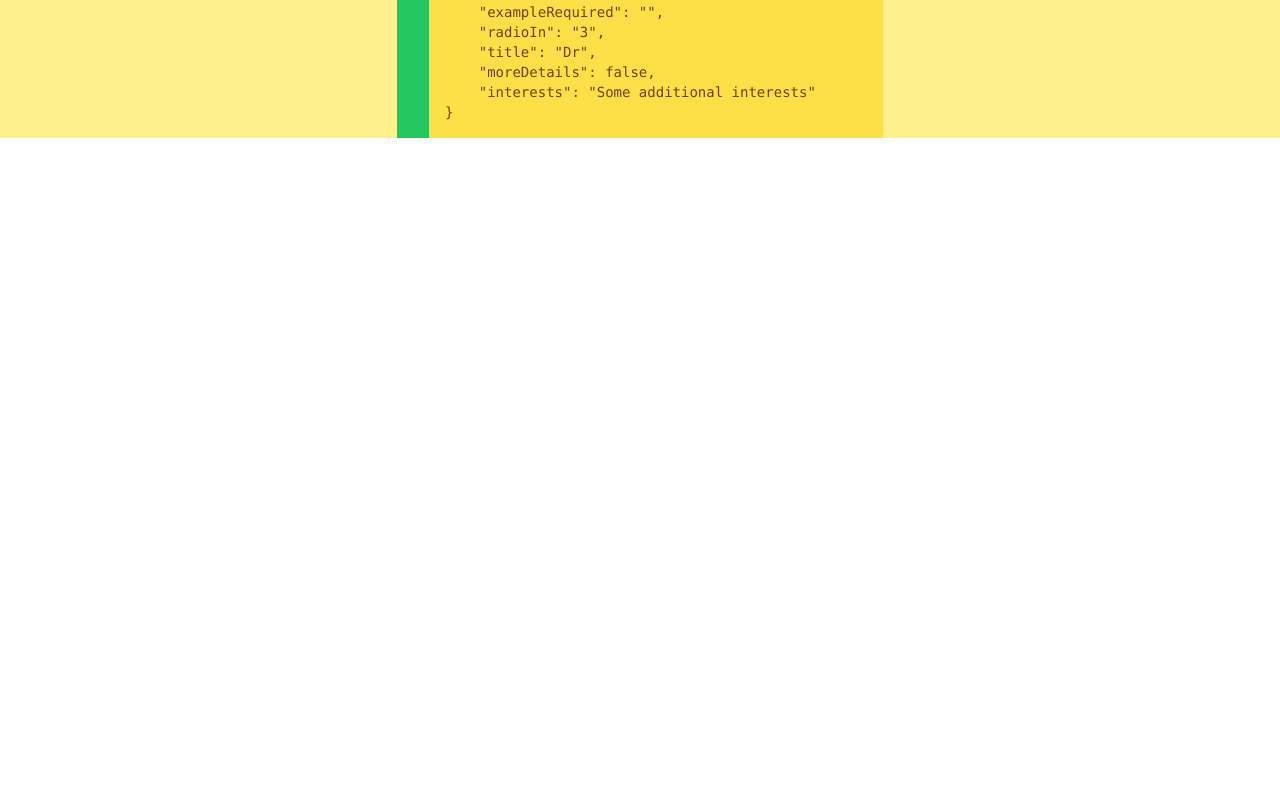
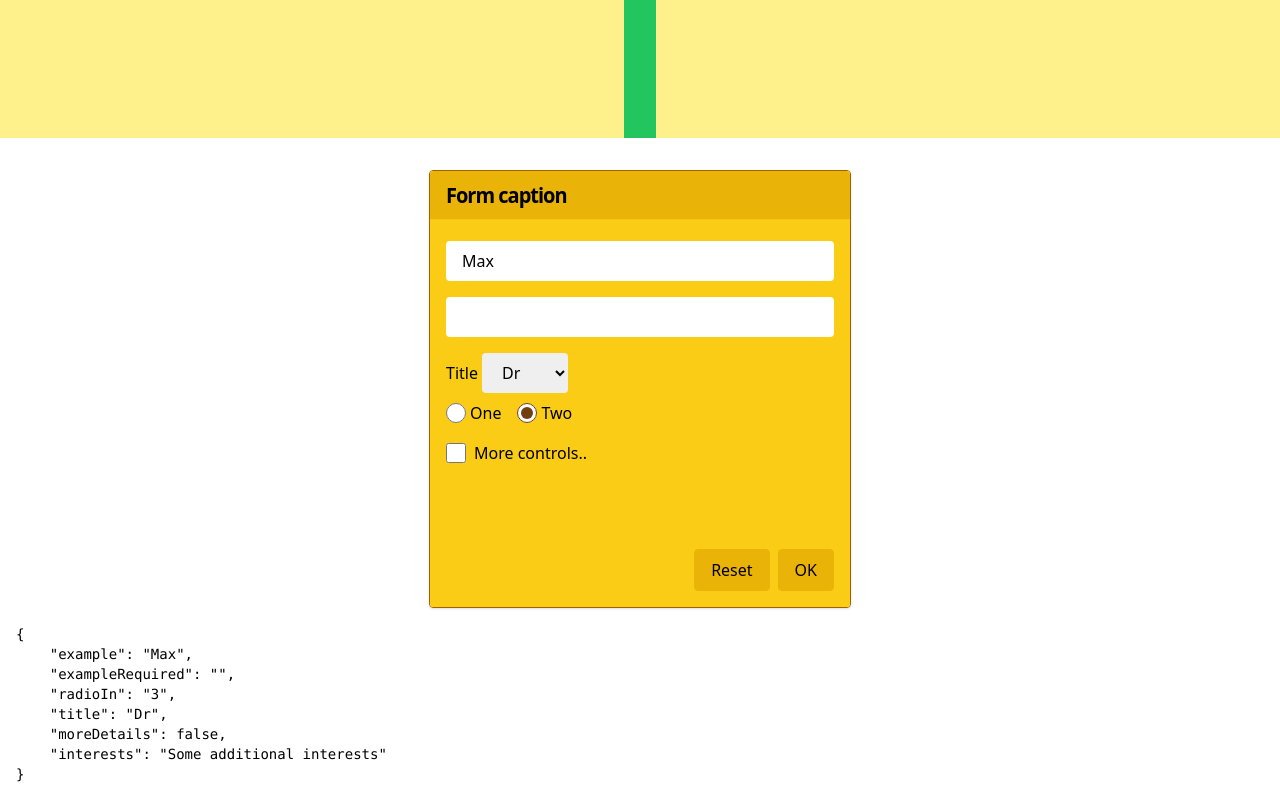
Before and after one commit to maxzz/forms-react-hook-form, a React (Vite) app: page / in a window 1280 px wide. Shown: the part 662-1462 px from the top of the page. Before the commit the page ends 800 px from the top, so only its background shows below. Built offline with nearby package versions, Linux system fonts and the light colour scheme.

Commit message:
WIP. hook-form3. add #portals-container

```diff
--- a/index.html
+++ b/index.html
@@ -8,6 +8,7 @@
   </head>
   <body>
     <div id="root"></div>
+    <div id="portals-container"></div>
     <script type="module" src="/src/main.tsx"></script>
   </body>
 </html>
--- a/src/App.tsx
+++ b/src/App.tsx
@@ -1,11 +1,12 @@
 import { Page1_Form } from "./components/page1SimplestForm";
 import { Page2_Form } from "./components/page2";
+import { Page3_Form } from "./components/page3";
 
 export function App() {
     return (
         <div className="min-h-screen flex justify-center bg-yellow-200">
             <div className="bg-green-500 w-8"></div>
-            <Page2_Form />
+            <Page3_Form />
         </div>
     );
 }
--- /dev/null
+++ b/src/components/page3/index.tsx
@@ -0,0 +1,95 @@
+import { useForm } from "react-hook-form";
+import { Input, Select, Radio, Button } from '../page2/controls';
+import { classNames } from '../../utils/classnames';
+import { defaultValues, selectOptions } from "../page2/controls-data";
+import { createPortal } from "react-dom";
+import { ReactNode } from "react";
+
+function Form() {
+    const { register, handleSubmit, watch, reset, formState: { errors } } = useForm({ defaultValues });
+
+    function onSubmit(data: any) {
+        return console.log(data);
+    }
+
+    const displayValues = watch();
+    const moreDetail = displayValues.moreDetails;
+
+    return (
+        <div className="px-4 pt-8 w-full h-full flex flex-col">
+
+            <div className="flex-1 grid place-items-center">
+                <div className="border-yellow-700 border rounded shadow overflow-hidden">
+                    <form className="pt-0.5 w-[420px] bg-yellow-400 grid gap-y-2 " onSubmit={handleSubmit(onSubmit)}>
+
+                        <div className="px-4 py-2 text-xl font-semibold bg-yellow-500 rounded-t scale-y-110 tracking-tighter select-none">Form caption</div>
+
+                        <div className="p-4">
+                            {/* Simple inputs */}
+
+                            <Input registered={register('example', { required: 'This field is required' })} errors={errors} />
+                            <Input registered={register('exampleRequired', { required: 'This field is required' })} errors={errors} />
+
+                            {/* Select */}
+
+                            <label className="flex items-center space-x-1 select-none">
+                                <span>Title</span>
+                                <Select registered={register('title')} options={selectOptions} />
+                            </label>
+
+                            {/* Radio */}
+
+                            <div className="my-2 flex items-center gap-x-4">
+                                <Radio label="One" value="2" registered={register("radioIn", { required: true })} />
+                                <Radio label="Two" value="3" registered={register("radioIn", { required: true })} />
+                            </div>
+
+                            {/* Optional fields */}
+
+                            <label className="pt-2 flex items-center gap-x-2 select-none">
+                                <input className="w-5 h-5 accent-yellow-900" type="checkbox" {...register('moreDetails')} />
+                                <span>More controls..</span>
+                            </label>
+
+                            <div className={classNames(!moreDetail && 'invisible')}>
+                                <label className="mt-1 grid">
+                                    <span>Optional data</span>
+                                    <input className="px-4 py-2 rounded" {...register('interests')} />
+                                </label>
+                            </div>
+
+                            {/* Buttons */}
+
+                            <div className="flex items-center justify-end gap-x-2">
+                                <Button onClick={() => reset(defaultValues)}>Reset</Button>
+                                <Button type="submit">OK</Button>
+                            </div>
+                        </div>
+                    </form>
+                </div>
+            </div>
+
+            <div className="py-4 text-sm">
+                <pre>{JSON.stringify(displayValues, null, 4)}</pre>
+            </div>
+        </div>
+    );
+}
+
+function ReactPortal({ children, containerSelector }: { children: ReactNode; containerSelector: string; }) {
+    const containerEl = document.querySelector(containerSelector);
+    if (!containerEl) {
+        throw new Error('No portal container');
+    }
+    return createPortal(children, containerEl);
+}
+
+export function Page3_Form() {
+    return (
+        <div className="flex items-center justify-center text-yellow-900 bg-yellow-300">
+            <ReactPortal containerSelector="#portals-container">
+                <Form />
+            </ReactPortal>
+        </div>
+    );
+}
```
